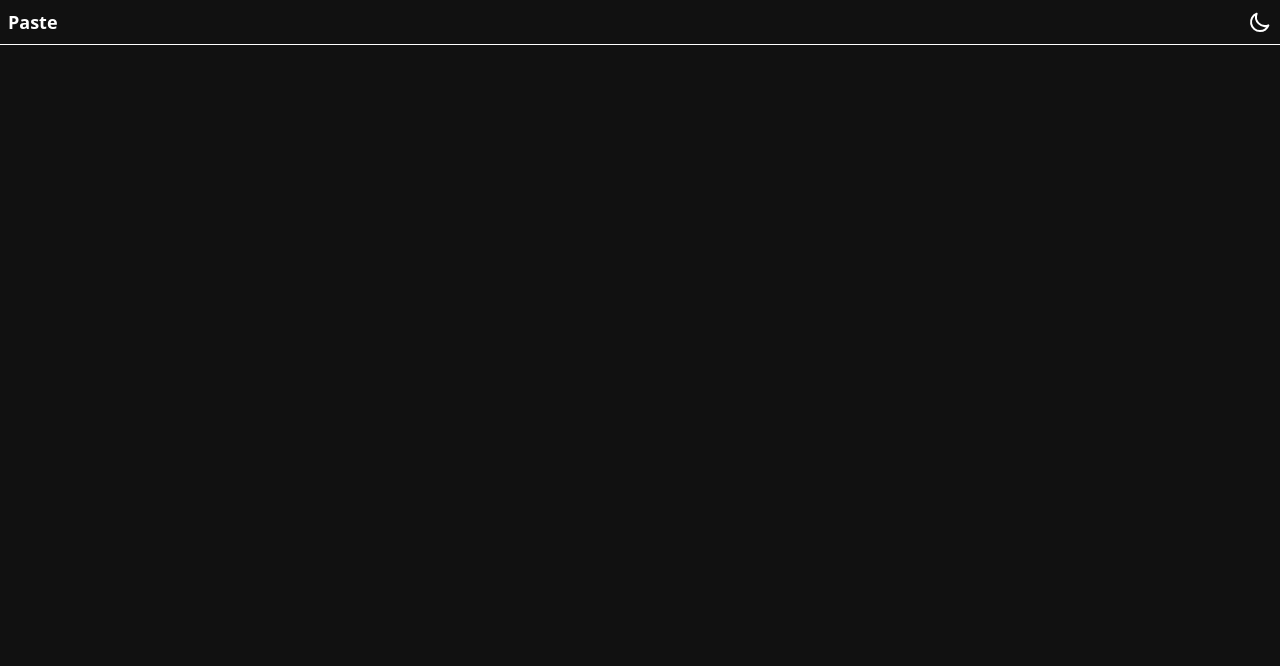
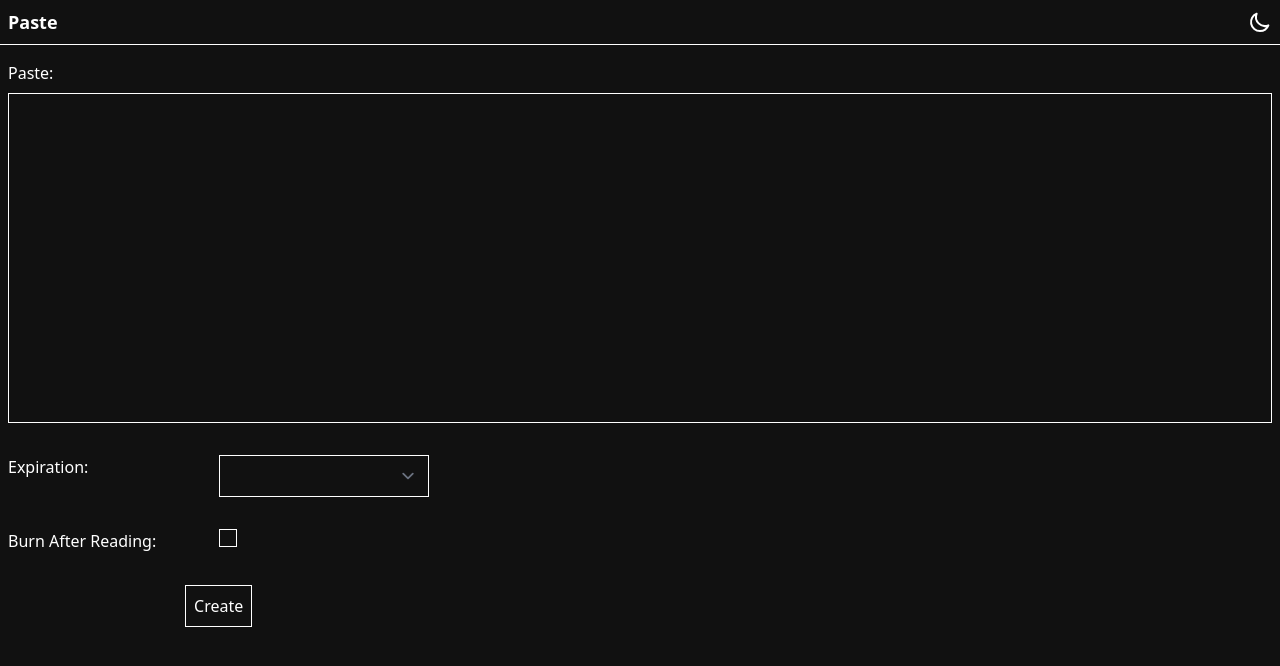
Before and after one commit to James4Burns/paste, a Next.js app: page / in a window 1280 px wide. Shown: the top 666 px of the page. Built offline with nearby package versions, Linux system fonts and the light colour scheme.

Commit message:
Add create paste form

```diff
--- a/pages/index.tsx
+++ b/pages/index.tsx
@@ -1,7 +1,46 @@
+import Button from "components/button";
+import Checkbox from "components/checkbox";
+import Label from "components/label";
+import Select from "components/select";
+import TextArea from "components/textarea";
 import type { NextPage } from "next";
 
 import { TPageComponent } from "types/component";
 
-const Home: NextPage<TPageComponent> = () => <div></div>;
+const Home: NextPage<TPageComponent> = () => {
+  return (
+    <form className="flex flex-col gap-y-8 h-full w-full" id={formID}>
+      <div className="flex flex-col gap-y-2 h-1/2 w-full">
+        <Label htmlFor={pasteID} srOnly={false}>
+          Paste:
+        </Label>
+        <TextArea form={formID} id={pasteID} name={pasteID} required={true} />
+      </div>
+      <div className="grid grid-cols-2 gap-y-8 w-1/3">
+        <Label htmlFor={expirationID}>Expiration:</Label>
+        <Select
+          form={formID}
+          id={expirationID}
+          name={expirationID}
+          required={true}
+        >
+          <></>
+        </Select>
+        <Label htmlFor={burnID}>Burn After Reading:</Label>
+        <Checkbox form={formID} id={burnID} name={burnID} />
+      </div>
+      <div className="flex justify-center w-1/3">
+        <Button className="w-fit" form={formID}>
+          Create
+        </Button>
+      </div>
+    </form>
+  );
+};
+
+const burnID = "burn";
+const expirationID = "expiration";
+const formID = "createForm";
+const pasteID = "paste";
 
 export default Home;
```
